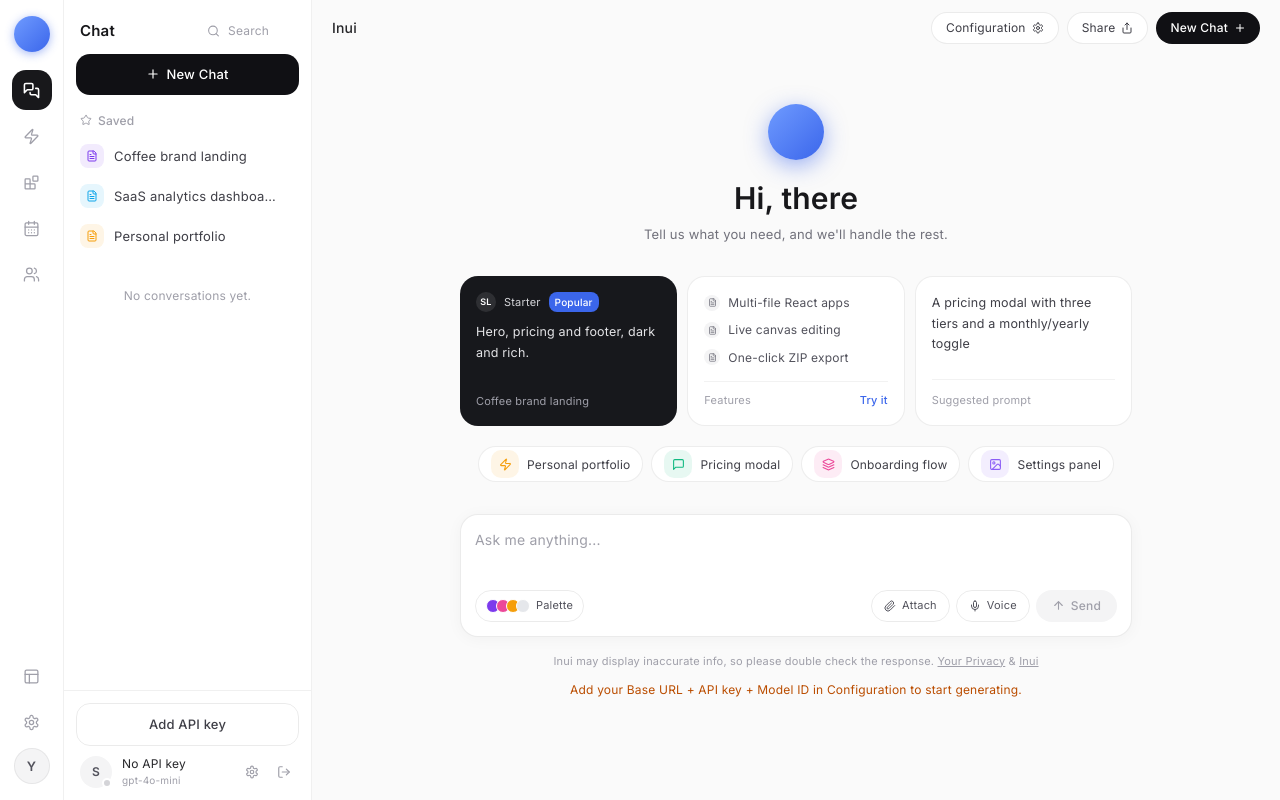
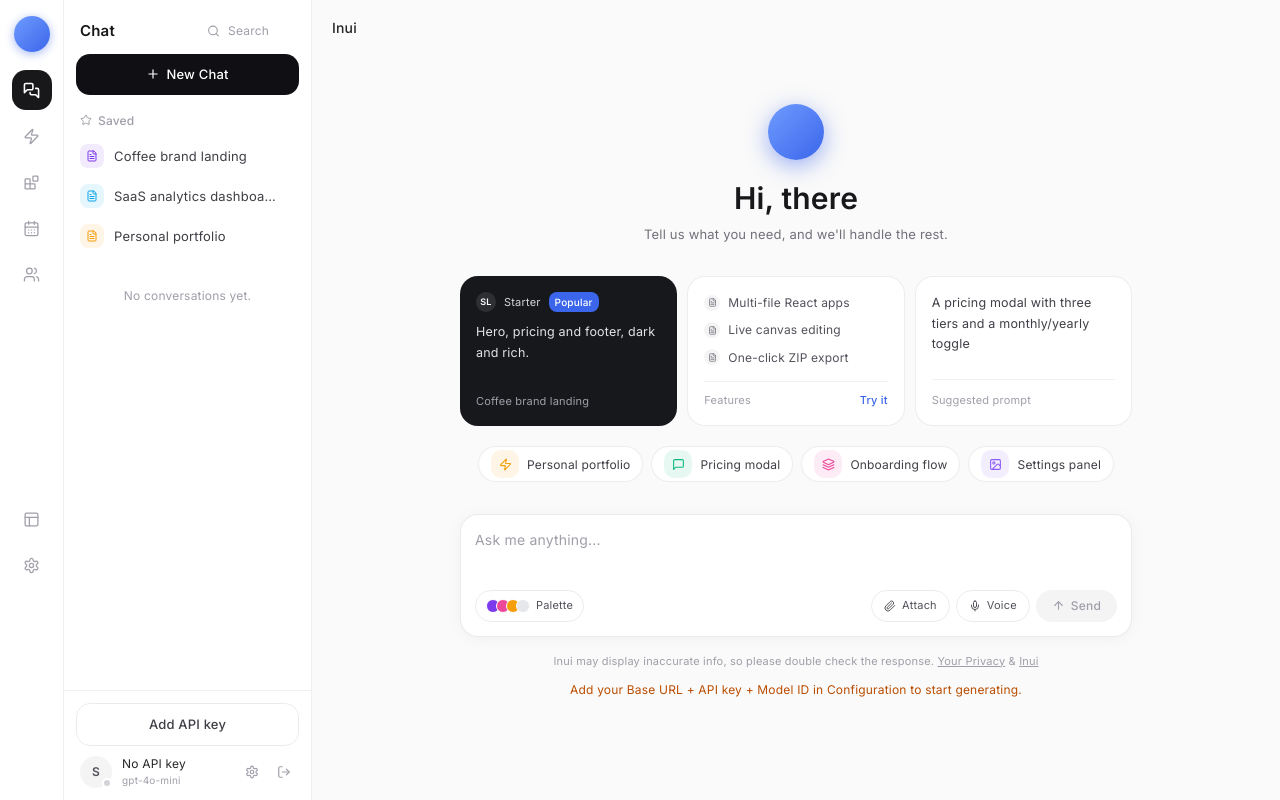
Before and after one commit to aurelevelyn666-sys/inui.v1, a React (Vite) app: page / in a window 1280 px wide. Built offline with nearby package versions, Linux system fonts and the light colour scheme.

Commit message:
Remove home top-bar actions and rail account avatar (settings via sidebar)

```diff
--- a/src/components/HomeView.jsx
+++ b/src/components/HomeView.jsx
@@ -1,5 +1,5 @@
 import { useEffect, useId, useRef, useState } from 'react';
-import { Image as ImageIcon, Check, Settings, Share, Plus, Paperclip, Mic, ArrowUp, Zap, FileText, MessageSquare, Layers } from 'lucide-react';
+import { Image as ImageIcon, Check, Paperclip, Mic, ArrowUp, Zap, FileText, MessageSquare, Layers } from 'lucide-react';
 import { filesToAttachments, ACCEPT } from '../lib/attach.js';
 import { TEMPLATES } from '../lib/templates.js';
 
@@ -12,7 +12,7 @@
 ];
 
 export default function HomeView(props) {
-  const { onSubmit, onOpenSettings, hasKey, modelId } = props;
+  const { onSubmit, hasKey, modelId } = props;
   const [value, setValue] = useState('');
   const [attachments, setAttachments] = useState([]);
   const [attachWarn, setAttachWarn] = useState(null);
@@ -102,56 +102,6 @@
       {/* top bar */}
       <div className="h-14 shrink-0 flex items-center gap-1.5 sm:gap-2 px-3 sm:px-5">
         <span className="text-[14px] font-medium text-zinc-800">Inui</span>
-        <div className="ml-auto flex items-center gap-1.5 sm:gap-2">
-          <button
-            onClick={onOpenSettings}
-            title="Configuration"
-            aria-label="Configuration"
-            className="h-8 flex items-center gap-1.5 text-[12px] text-zinc-700 bg-white border border-black/[0.08] rounded-full px-2.5 sm:px-3.5 hover:border-black/20"
-          >
-            <span className="hidden min-[420px]:inline">Configuration</span> <Settings size={12} />
-          </button>
-          <button
-            onClick={() => {
-              try {
-                const url = location.href;
-                if (navigator.share) navigator.share({ title: 'Inui', url });
-                else {
-                  navigator.clipboard.writeText(url);
-                  setAttachWarn('Link copied to clipboard');
-                  clearTimeout(warnTimer.current);
-                  warnTimer.current = setTimeout(() => setAttachWarn(null), 2500);
-                }
-              } catch {
-                /* ignore */
-              }
-            }}
-            className="h-8 flex items-center gap-1.5 text-[12px] text-zinc-700 bg-white border border-black/[0.08] rounded-full px-2.5 sm:px-3.5 hover:border-black/20"
-            title="Share"
-            aria-label="Share"
-          >
-            <span className="hidden min-[420px]:inline">Share</span> <Share size={12} />
-          </button>
-          <button
-            onClick={() => {
-              // Home has no active thread yet — New Chat resets the composer.
-              setValue('');
-              setAttachments([]);
-              setPalette(null);
-              try {
-                recRef.current?.stop();
-              } catch {
-                /* noop */
-              }
-              setMicOn(false);
-            }}
-            className="h-8 flex items-center gap-1.5 text-[12px] font-medium bg-[#101014] text-white rounded-full px-2.5 sm:px-3.5 hover:bg-black"
-            title="Start a new chat"
-            aria-label="Start a new chat"
-          >
-            <span className="hidden min-[420px]:inline">New Chat</span> <Plus size={12} />
-          </button>
-        </div>
       </div>
 
       {/* scroll body */}
--- a/src/components/IconRail.jsx
+++ b/src/components/IconRail.jsx
@@ -93,14 +93,7 @@
         </button>
       </div>
 
-      {/* account */}
-      <button
-        onClick={onOpenSettings}
-        title={accountLabel || 'Account'}
-        className="w-9 h-9 rounded-full bg-zinc-100 border border-black/[0.06] flex items-center justify-center text-[13px] font-semibold text-zinc-600 hover:border-black/15"
-      >
-        {(accountLabel || 'U')[0].toUpperCase()}
-      </button>
+      <div className="flex-1" />
     </div>
   );
 }
```
